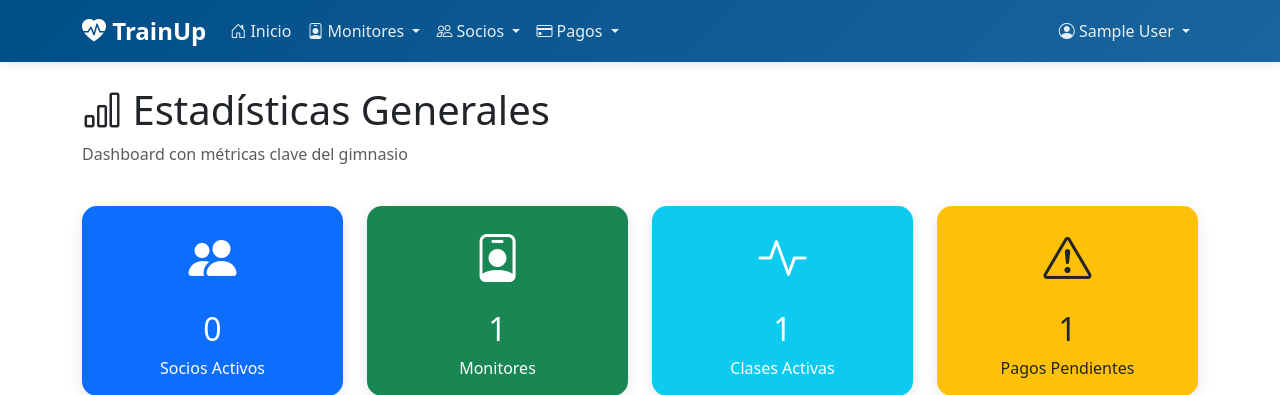
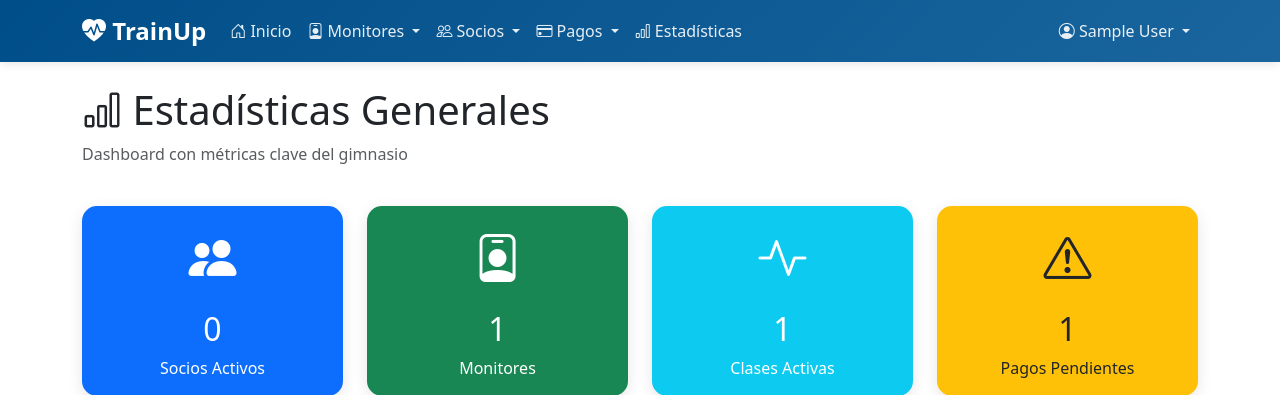
Before and after one commit to estefany89/TrainUp, a Django app: page /estadisticas/ in a window 1280 px wide. Shown: the top 395 px of the page. Run offline with Django 5.2, Linux system fonts and the light colour scheme; a user stored in the database is signed in; tables that the repository leaves empty hold one stand-in row (values such as "Sample post").

Commit message:
Actualización de menu Estadisticas

```diff
--- a/gimnasio_project/templates/gimnasio/base.html
+++ b/gimnasio_project/templates/gimnasio/base.html
@@ -172,11 +172,15 @@
                                     <li><a class="dropdown-item" href="{% url 'gimnasio:nuevo_pago' %}">
                                         <i class="bi bi-plus-circle"></i> Activación
                                     </a></li>
-                                    <li><a class="dropdown-item" href="{% url 'gimnasio:estadisticas' %}">
-                                        <i class="bi bi-bar-chart"></i> Estadísticas
-                                    </a></li>
                                 </ul>
                             </li>
+                            <li class="nav-item">
+                                <a class="nav-link" href="{% url 'gimnasio:estadisticas' %}">
+                                    <i class="bi bi-bar-chart"></i> Estadísticas
+                                </a>
+                            </li>
+
+
 
                         {% elif user.perfil.rol == 'monitor' %}
                             <!-- ========== MENÚ MONITOR ========== -->
```
